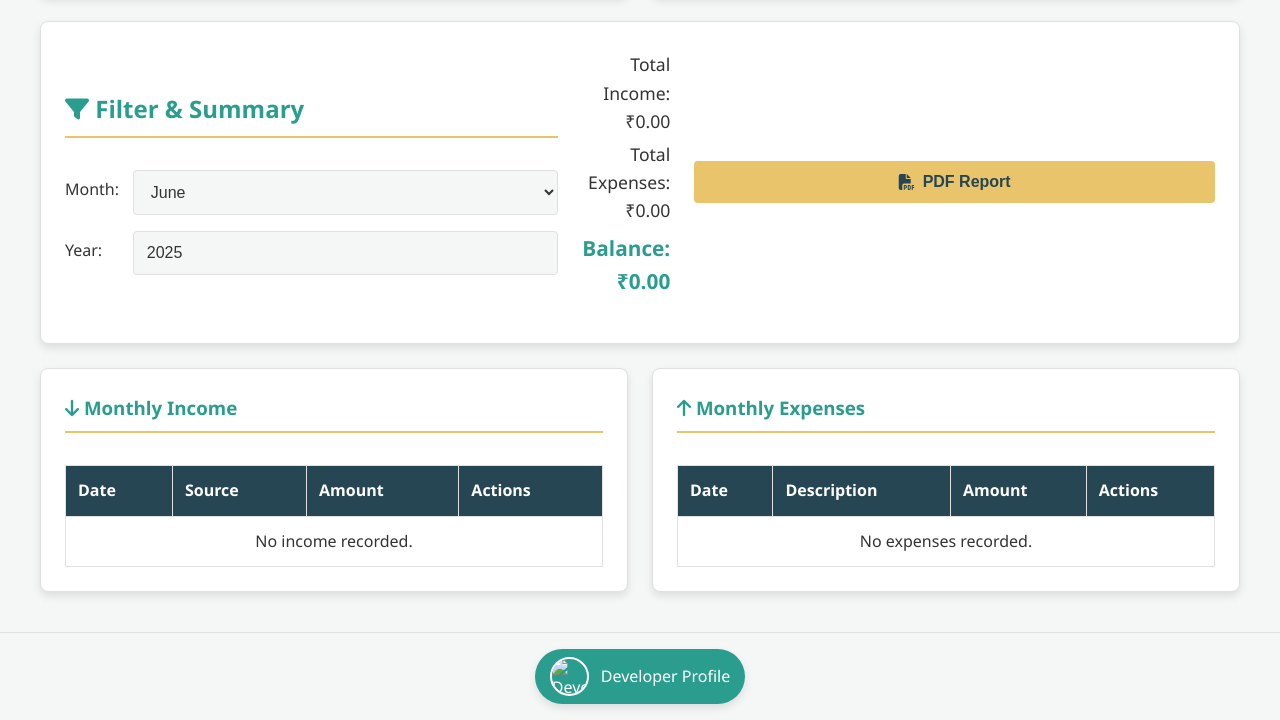
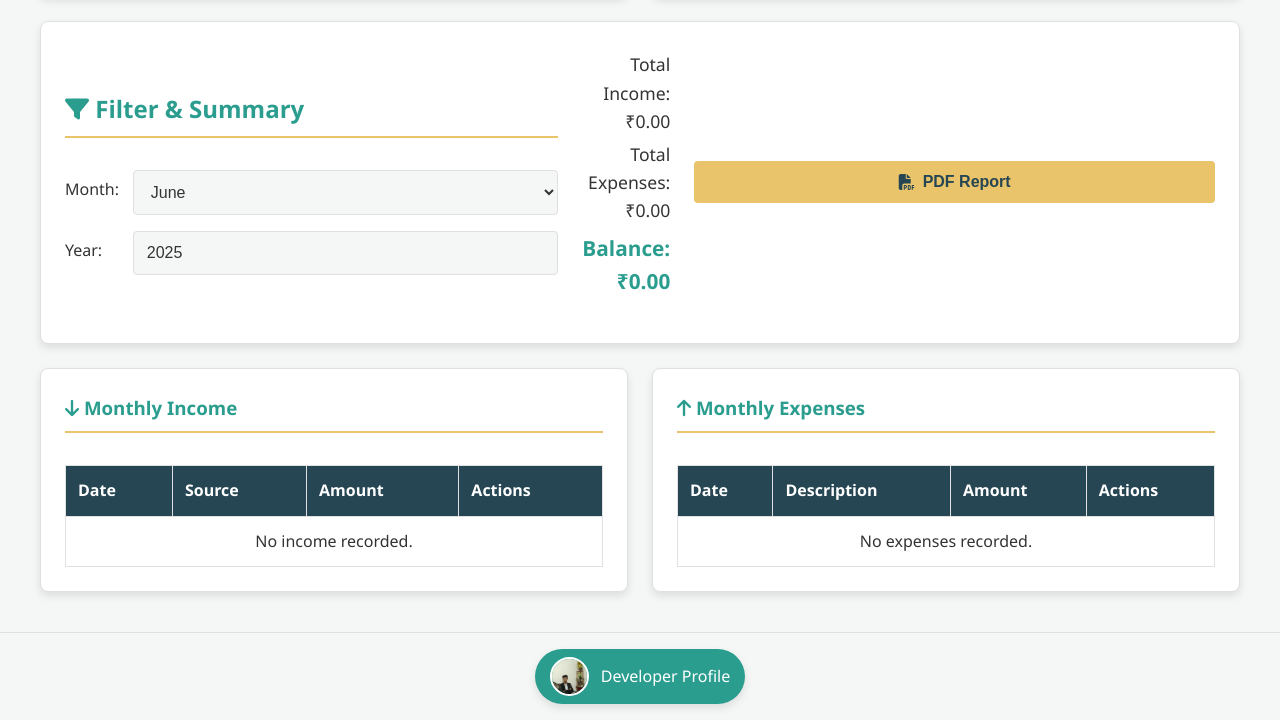
Before and after one commit to misson-infinity/Infinity-Expanse-Traker-, a plain HTML site: page index.html in a window 1280 px wide. Shown: the part 521-1241 px from the top of the page. Drawn offline with nearby package versions, Linux system fonts and the light colour scheme.

Commit message:
index.html

```diff
--- a/index.html
+++ b/index.html
@@ -121,7 +121,7 @@
 
     <footer>
         <a href="developer.html" class="footer-profile-link">
-            <img src="profile.jpg" alt="Developer: Md Habibur Rahman Mahi" class="profile-pic">
+            <img src="vector_lecture_design.png" alt="Developer: Md Habibur Rahman Mahi" class="profile-pic">
             <span class="profile-text">Developer Profile</span>
         </a>
     </footer>
```
